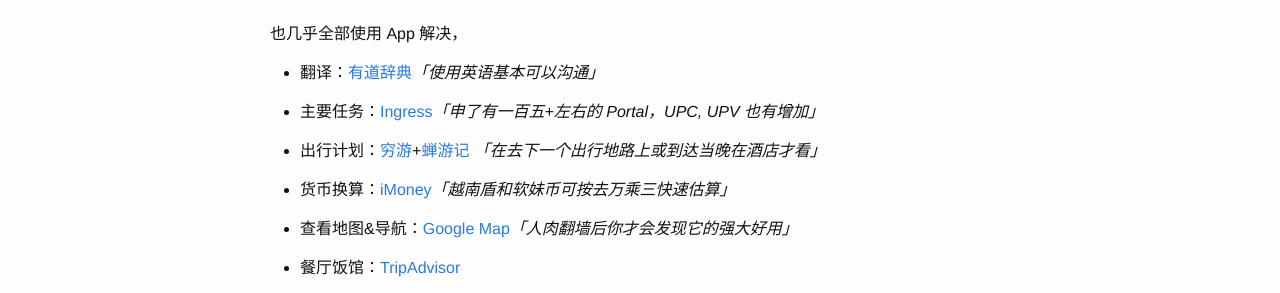
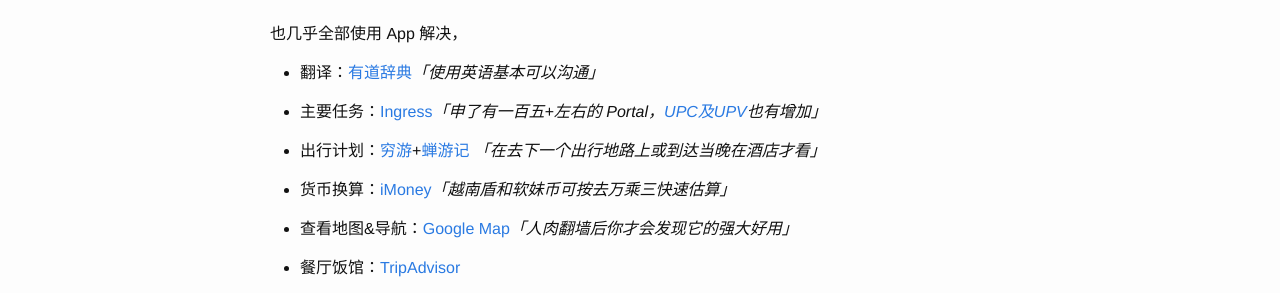
Before and after one commit to Afio/afio.github.io, a Jekyll site: the page built from _posts/2014-10-09-Vitename-Free-Tour.md, in a window 1280 px wide. Shown: the part 1015-1308 px from the top of the page. Built offline with Jekyll 4.4.1, drawn with Linux system fonts in a browser that asks for light colours; comment, search, counter and statistics services are not loaded.

Commit message:
pic update

```diff
--- a/_posts/2014-10-09-Vitename-Free-Tour.md
+++ b/_posts/2014-10-09-Vitename-Free-Tour.md
@@ -39,7 +39,7 @@ categories: tour
 
 - 翻译：[有道辞典](https://itunes.apple.com/us/app/you-dao-ci-dian-ben-zeng-qiang/id353115739?mt=8)*「使用英语基本可以沟通」*
 
-- 主要任务：[Ingress](https://itunes.apple.com/us/app/ingress/id576505181?mt=8)*「申了有一百五+左右的 Portal，UPC, UPV 也有增加」*
+- 主要任务：[Ingress](https://itunes.apple.com/us/app/ingress/id576505181?mt=8)*「申了有一百五+左右的 Portal，[UPC及UPV](http://ingresss.qiniudn.com/IMG_2410.jpg)也有增加」*
 
 - 出行计划：[穷游](https://itunes.apple.com/cn/app/qiong-you-chu-jing-lu-xing/id563467866?mt=8)+[蝉游记](https://itunes.apple.com/cn/app/id559653959?mt=8) *「在去下一个出行地路上或到达当晚在酒店才看」*
 
```
